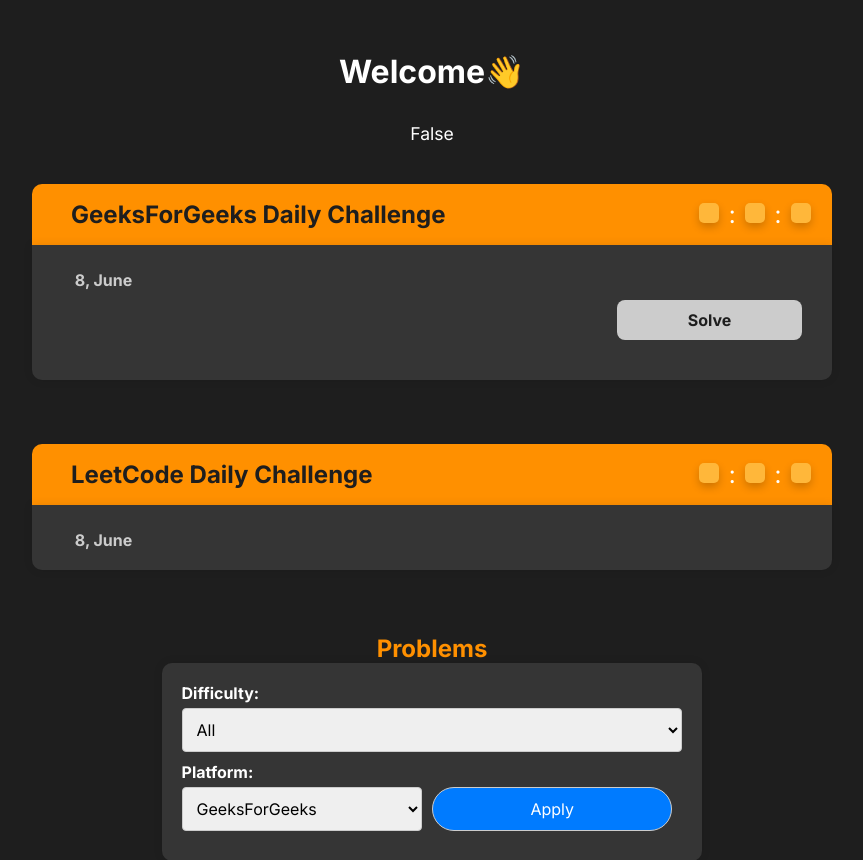
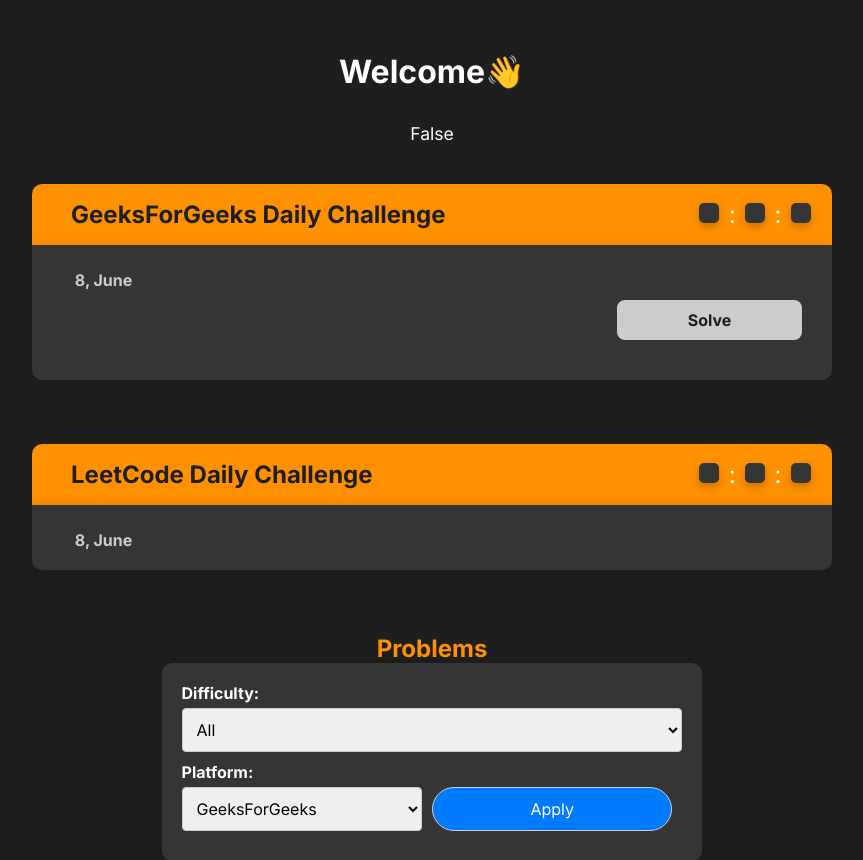
Before and after one commit to P-Pratik/CodeHub, a Flask app: page / in a window 1280 px wide. Shown: the part 55-915 px from the top of the page, without its empty margins (208-1071 px from the left). Run offline with Flask 3, Linux system fonts and the light colour scheme; data that the repository does not hold is empty.

Commit message:
comitting warcrimes

```diff
--- a/static/css/main.css
+++ b/static/css/main.css
@@ -192,7 +192,7 @@ p{
 
 .timer-box {
     display: inline-block;
-    background-color: #ffb73a;
+    background-color: #353535;
     padding: 10px;
     border-radius: 5px;
     margin: 0 5px;
```
